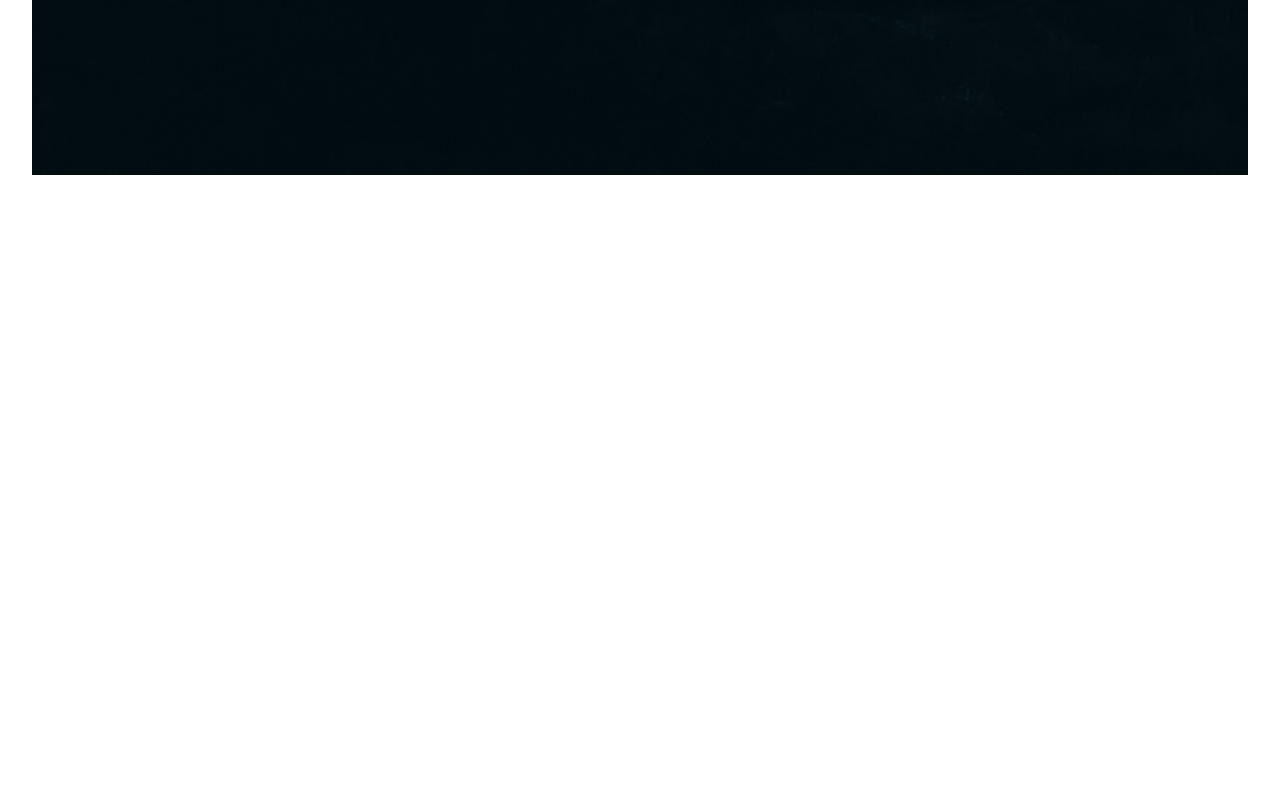
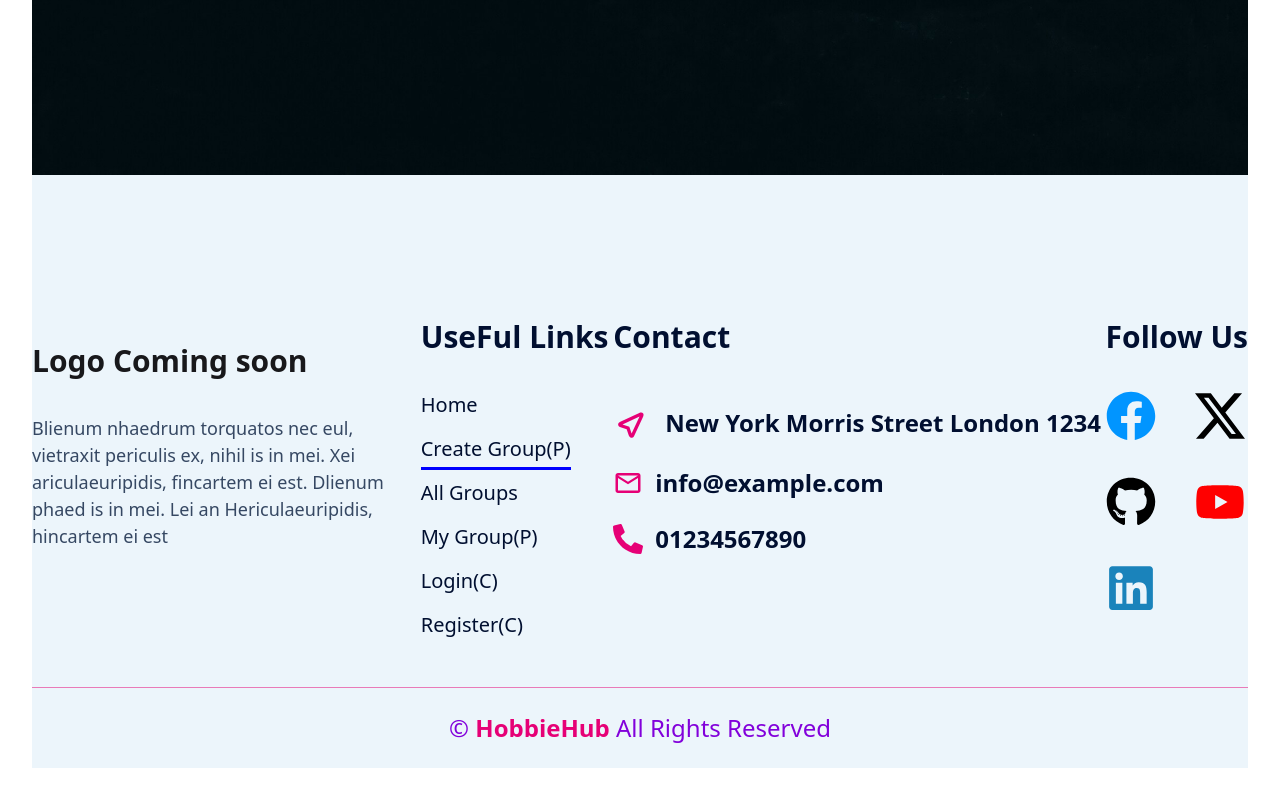
Before and after one commit to khalidhossain5000/hobby-nest-group-web-app, a React (Vite) app: page /create-group in a window 1280 px wide. Shown: the part 1493-2293 px from the top of the page. Before the commit the page ends 1700 px from the top, so only its background shows below. Built offline with nearby package versions, Linux system fonts and the light colour scheme; no server answers; sample sign-in values are in the browser's storage.

Commit message:
instant delete on my group updated

```diff
--- a/src/Compoents/Footer/Footer.jsx
+++ b/src/Compoents/Footer/Footer.jsx
@@ -1,106 +1,109 @@
-import React, { use } from 'react';
-import { AuthContext } from '../../Provider/AuthContext';
-import { MdOutlineEmail } from 'react-icons/md';
+import React, { use } from "react";
+import { AuthContext } from "../../Provider/AuthContext";
+import { MdOutlineEmail } from "react-icons/md";
 import { TiLocationArrowOutline } from "react-icons/ti";
 import { FaPhoneAlt } from "react-icons/fa";
-import { FaFacebook, FaGithub, FaLinkedin, FaYoutube } from 'react-icons/fa';
-import { BsTwitterX } from 'react-icons/bs';
-import { NavLink } from 'react-router';
+import { FaFacebook, FaGithub, FaLinkedin, FaYoutube } from "react-icons/fa";
+import { BsTwitterX } from "react-icons/bs";
+import { NavLink } from "react-router";
 const Footer = () => {
-      const {user}=use(AuthContext)
+  const { user } = use(AuthContext);
 
   return (
-        // <div className=' py-36'>
-        //     <div className="lg:flex items-center justify-center gap-6">
-        //         <div className="info lg:w-[25%] mx-auto border">
-        //
-        //             <p className='text-[#364863] text-[17px] w-7/12 lg:w-full'>Blienum nhaedrum torquatos nec eul, vietraxit periculis ex, nihil is in mei. Xei ariculaeuripidis, fincartem ei est. Dlienum phaed is in mei. Lei an Hericulaeuripidis, hincartem ei est</p>
-        //         </div>
-        //         <div className="quick-link lg:w-[25%] border">
-        //             <h2 className='text-[#010f30] text-3xl font-bold'>UseFul Links</h2>
-        //             <ul className='border text-xl font-medium text-[#010f30] space-y-4'>
-        //                 <li><NavLink to='/'>Home</NavLink></li>
-        //                 <li><NavLink to='/create-group'>Create Group(P)</NavLink></li>
-        //                 <li><NavLink to='/all-group'>All Groups</NavLink></li>
-        //                 <li><NavLink to={`/my-group/${user?.email}`}>My Group(P)</NavLink></li>
-        //                 <li><NavLink to='/auth/login'>Login(C)</NavLink></li>
-        //                 <li><NavLink to='/auth/register'>Register(C)</NavLink></li>
-        //             </ul>
-        //         </div>
-        //         <div className="contact lg:w-[25%] border space-y-6">
-        //             <h2 className='text-[#010f30] text-3xl font-bold mb-12'>Contact</h2>
-                    // <p className='flex items-center gap-3 text-2xl font-semibold text-[#010f30]'><MdLocationOn size={60} className='text-pink-600'/><span>New York Morris Street London 1234</span></p>
-                    // <p className='flex items-center gap-3 text-2xl font-semibold text-[#010f30]'><MdOutlineEmail size={40} className='text-pink-600'/><span>info@example.com</span></p>
-                    // <p className='flex items-center gap-3 text-2xl font-semibold text-[#010f30]'><FaPhoneAlt size={40} className='text-pink-600'/><span>01234567890</span></p>
-        //         </div>
-        //         <div className="social lg:w-[25%] border text-center mx-auto space-y-6 lg:h-80">
-        //             <h2 className='text-[#010f30] text-3xl font-bold'>Follow Us</h2>
-                //    <div className='lg:flex gap-8'>
-                //      <a href="https://facebook.com/" target='_blank'><FaFacebook size={50} fill='#0195ff'/></a>
-                //     <a href="https://x.com/" target='_blank'><BsTwitterX size={50} fill='black'/></a>
-                //     <a href="https://github.com/khalidhossain5000" target='_blank'><FaGithub size={50} fill=''/></a>
-                //     <a href="https://youtube.com/" target='_blank'><FaYoutube size={50} fill='red'/></a>
-                //     <a href="https://www.linkedin.com/" target='_blank'><FaLinkedin size={50} fill='#1a83bb'/></a>
-                //    </div>
-        //         </div>
-        //     </div>
-
-        // </div>
-
-
-    <div className=' bg-[#ecf5fb] pt-24'>
-
-            <div className=''>
+    <div className=" bg-[#ecf5fb] pt-24">
+      <div className="">
         <div className="container mx-auto">
           <div className="py-12 content text-center lg:text-left lg:flex  lg:justify-between">
             <div className="info ">
               {/* <img className='mx-auto' src={logo} alt="" /> */}
               <div className="icon-title mt-6 mx-auto">
-                                <h2 className='text-3xl font-bold'>Logo Coming soon</h2>
-                                <p className='text-[#364863] text-[18px] max-w-sm mt-3 md:mt-6 lg:mt-9'>Blienum nhaedrum torquatos nec eul, vietraxit periculis ex, nihil is in mei. Xei ariculaeuripidis, fincartem ei est. Dlienum phaed is in mei. Lei an Hericulaeuripidis, hincartem ei est</p>
+                <h2 className="text-3xl font-bold">Logo Coming soon</h2>
+                <p className="text-[#364863] text-[18px] max-w-sm mt-3 md:mt-6 lg:mt-9">
+                  Blienum nhaedrum torquatos nec eul, vietraxit periculis ex,
+                  nihil is in mei. Xei ariculaeuripidis, fincartem ei est.
+                  Dlienum phaed is in mei. Lei an Hericulaeuripidis, hincartem
+                  ei est
+                </p>
               </div>
             </div>
 
             <div className="links text-white text-xl space-y-3">
-                        <h2 className='text-[#010f30] text-3xl font-bold'>UseFul Links</h2>
-                    <ul className='mt-3 lg:mt-9 text-xl font-medium text-[#010f30] space-y-4'>
-                        <li><NavLink to='/'>Home</NavLink></li>
-                         <li><NavLink to='/create-group'>Create Group(P)</NavLink></li>
-                         <li><NavLink to='/all-group'>All Groups</NavLink></li>
-                         <li><NavLink to={`/my-group/${user?.email}`}>My Group(P)</NavLink></li>
-                        <li><NavLink to='/auth/login'>Login(C)</NavLink></li>
-                         <li><NavLink to='/auth/register'>Register(C)</NavLink></li>
+              <h2 className="text-[#010f30] text-3xl font-bold">
+                UseFul Links
+              </h2>
+              <ul className="mt-3 lg:mt-9 text-xl font-medium text-[#010f30] space-y-4">
+                <li>
+                  <NavLink to="/">Home</NavLink>
+                </li>
+                <li>
+                  <NavLink to="/create-group">Create Group(P)</NavLink>
+                </li>
+                <li>
+                  <NavLink to="/all-group">All Groups</NavLink>
+                </li>
+                <li>
+                  <NavLink to={`/my-group/${user?.email}`}>My Group(P)</NavLink>
+                </li>
+                <li>
+                  <NavLink to="/auth/login">Login(C)</NavLink>
+                </li>
+                <li>
+                  <NavLink to="/auth/register">Register(C)</NavLink>
+                </li>
               </ul>
             </div>
 
             <div className="contact">
-                            <h2 className='text-[#010f30] text-3xl font-bold mb-12'>Contact</h2>
+              <h2 className="text-[#010f30] text-3xl font-bold mb-12">
+                Contact
+              </h2>
               {/* join */}
 
-                            <p className='mb-6 flex items-center gap-3 text-2xl font-semibold text-[#010f30]'><TiLocationArrowOutline  size={40} className='text-pink-600'/><span>New York Morris Street London 1234</span></p>
-                            <p className='mb-6 flex items-center gap-3 text-2xl font-semibold text-[#010f30]'><MdOutlineEmail size={30} className='text-pink-600'/><span>info@example.com</span></p>
-                             <p className='flex items-center gap-3 text-2xl font-semibold text-[#010f30]'><FaPhoneAlt size={30} className='text-pink-600'/><span>01234567890</span></p>
-
+              <p className="mb-6 flex items-center gap-3 text-2xl font-semibold text-[#010f30]">
+                <TiLocationArrowOutline size={40} className="text-pink-600" />
+                <span>New York Morris Street London 1234</span>
+              </p>
+              <p className="mb-6 flex items-center gap-3 text-2xl font-semibold text-[#010f30]">
+                <MdOutlineEmail size={30} className="text-pink-600" />
+                <span>info@example.com</span>
+              </p>
+              <p className="flex items-center gap-3 text-2xl font-semibold text-[#010f30]">
+                <FaPhoneAlt size={30} className="text-pink-600" />
+                <span>01234567890</span>
+              </p>
             </div>
 
             <div className="socail">
-                            <h2 className='text-[#010f30] text-3xl font-bold mb-9'>Follow Us</h2>
+              <h2 className="text-[#010f30] text-3xl font-bold mb-9">
+                Follow Us
+              </h2>
               {/* join */}
 
-                             <div className='md:grid grid-cols-2 items-end justify-between gap-9'>
-                     <a href="https://facebook.com/" target='_blank'><FaFacebook size={50} fill='#0195ff'/></a>
-                    <a href="https://x.com/" target='_blank'><BsTwitterX size={50} fill='black'/></a>
-                    <a href="https://github.com/khalidhossain5000" target='_blank'><FaGithub size={50} fill=''/></a>
-                    <a href="https://youtube.com/" target='_blank'><FaYoutube size={50} fill='red'/></a>
-                    <a href="https://www.linkedin.com/" target='_blank'><FaLinkedin size={50} fill='#1a83bb'/></a>
-                   </div>
-
+              <div className="md:grid grid-cols-2 items-end justify-between gap-9">
+                <a href="https://facebook.com/" target="_blank">
+                  <FaFacebook size={50} fill="#0195ff" />
+                </a>
+                <a href="https://x.com/" target="_blank">
+                  <BsTwitterX size={50} fill="black" />
+                </a>
+                <a href="https://github.com/khalidhossain5000" target="_blank">
+                  <FaGithub size={50} fill="" />
+                </a>
+                <a href="https://youtube.com/" target="_blank">
+                  <FaYoutube size={50} fill="red" />
+                </a>
+                <a href="https://www.linkedin.com/" target="_blank">
+                  <FaLinkedin size={50} fill="#1a83bb" />
+                </a>
               </div>
             </div>
-
+          </div>
         </div>
         <div className="copyright py-6 border-t border-pink-600/50">
-                    <h3 className='text-center text-2xl text-purple-700'>&copy; <span className='font-bold text-pink-600'>HobbieHub</span> All Rights Reserved</h3>
+          <h3 className="text-center text-2xl text-purple-700">
+            &copy; <span className="font-bold text-pink-600">HobbieHub</span>{" "}
+            All Rights Reserved
+          </h3>
         </div>
       </div>
     </div>
--- a/src/Pages/AllGroup.jsx
+++ b/src/Pages/AllGroup.jsx
@@ -2,6 +2,7 @@
 import OtherPageNavBar from "../Compoents/Header/OtherPageNavBar";
 import { useLoaderData } from "react-router";
 import AllGroupCard from "../Compoents/AllGroupCard";
+import Footer from "../Compoents/Footer/Footer";
 
 const AllGroup = () => {
     const allGroupData=useLoaderData()
@@ -24,6 +25,9 @@
           </div>
         </section>
       </main>
+      <footer>
+        <Footer></Footer>
+      </footer>
     </div>
   );
 };
--- a/src/Pages/CreateGroup.jsx
+++ b/src/Pages/CreateGroup.jsx
@@ -6,6 +6,7 @@
 
 import bgImg from '../assets/groupBg/nmntan-ik.jpg'
 import NavBar from "../Compoents/Header/NavBar";
+import Footer from "../Compoents/Footer/Footer";
 const CreateGroup = () => {
   const [startDate, setStartDate] = useState(null);
   const { user } = use(AuthContext);
@@ -163,6 +164,9 @@
           </form>
         </section>
       </main>
+      <footer>
+        <Footer></Footer>
+      </footer>
     </div>
   );
 };
--- a/src/Pages/GroupDetails.jsx
+++ b/src/Pages/GroupDetails.jsx
@@ -1,6 +1,7 @@
 import React from "react";
 import { useLoaderData } from "react-router";
 import OtherPageNavBar from "../Compoents/Header/OtherPageNavBar";
+import Footer from "../Compoents/Footer/Footer";
 
 const GroupDetails = () => {
   const {
@@ -61,6 +62,9 @@
           </div>
         </div>
       </main>
+      <footer>
+        <Footer></Footer>
+      </footer>
     </div>
   );
 };
--- a/src/Pages/UpdateGroup.jsx
+++ b/src/Pages/UpdateGroup.jsx
@@ -5,6 +5,7 @@
 import { useLoaderData } from "react-router";
 import bgImg from '../assets/groupBg/evening-ii.jpg'
 import NavBar from "../Compoents/Header/NavBar";
+import Footer from "../Compoents/Footer/Footer";
 const UpdateGroup = () => {
     const singleGroupData=useLoaderData()
     const {groupName,category,description,meetingLocation,maxNumber,imageUrl,_id}=singleGroupData;
@@ -160,6 +161,9 @@
       </section>
 
       </main>
+      <footer>
+        <Footer></Footer>
+      </footer>
     </div>
 
   );
```
Also changed, not shown: src/Compoents/MyGroupIntitialMessage/MyGroupEmpty.jsx (added, +25 -0 lines), src/Pages/MyGroup.jsx (+13 -3 lines). Lines whose indentation alone changed are shown as unchanged.
